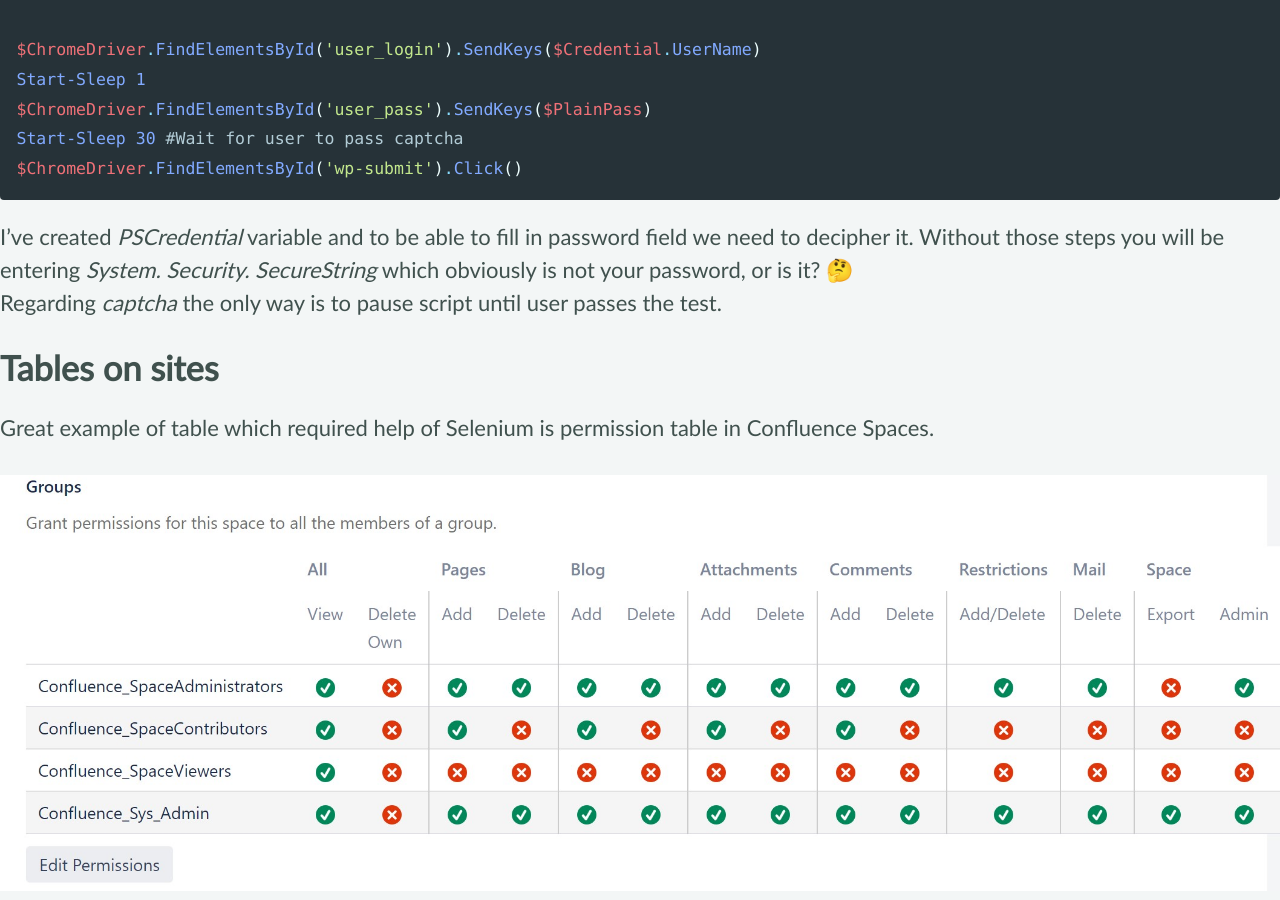
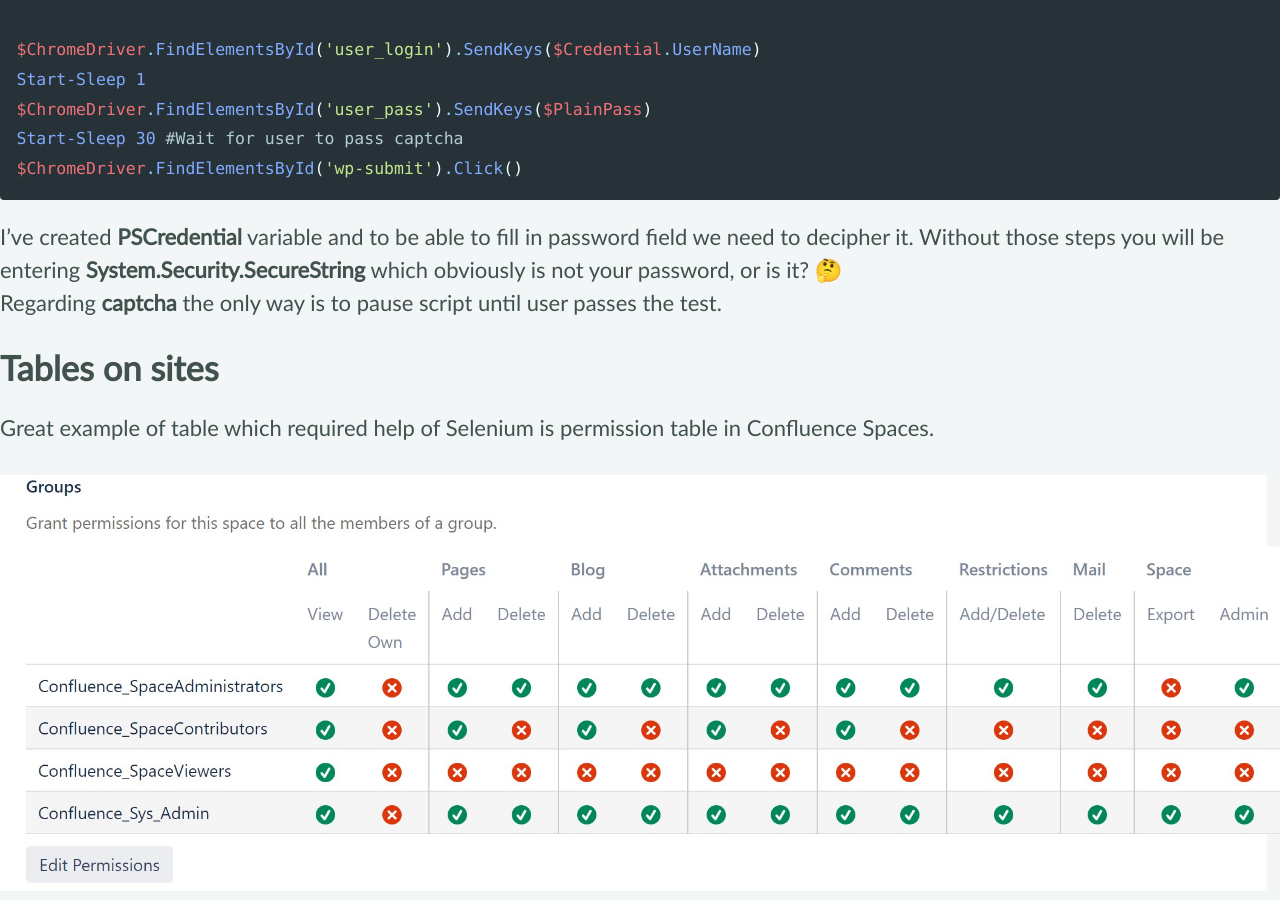
Before and after one commit to UniverseCitiz3n/UniverseCitiz3n.github.io, a Jekyll site: the page built from _posts/2019-10-09-Selenium-Powershell-Usecases.md, in a window 1280 px wide and 900 px high, scrolled down 1861 px. Built offline with Jekyll 4.4.1, drawn with Linux system fonts in a browser that asks for light colours; cached includes are drawn as plain includes; nearby versions of some CDN libraries; our own code applies the rules of GitHub Pages for plain Markdown files; comment, search, counter and statistics services are not loaded.

Commit message:
bold all

````diff
--- a/_posts/2019-10-09-Selenium-Powershell-Usecases.md
+++ b/_posts/2019-10-09-Selenium-Powershell-Usecases.md
@@ -42,15 +42,15 @@
 $ChromeDriver.FindElementsById('wp-submit').Click()
 ```
 
-I've created *PSCredential* variable and to be able to fill in password field we need to decipher it. Without those steps you will be entering *System. Security. SecureString* which obviously is not your password, or is it? 🤔<br>
-Regarding *captcha* the only way is to pause script until user passes the test.
+I've created **PSCredential** variable and to be able to fill in password field we need to decipher it. Without those steps you will be entering **System.Security.SecureString** which obviously is not your password, or is it? 🤔<br>
+Regarding **captcha** the only way is to pause script until user passes the test.
 # Tables on sites
 
 Great example of table which required help of Selenium is permission table in Confluence Spaces.<br>
 
 ![Space]({{ site.url }}{{ site.baseurl }}/assets/images/posts/2019-10-09-2.jpg)
 
-I were not able to change them using module *ConfluencePS* but thanks to that code it became piece of cake! In this example I'm adding new group to permissions list and ticking checkboxes to resemble Admin permissions
+I were not able to change them using module **ConfluencePS** but thanks to that code it became piece of cake! In this example I'm adding new group to permissions list and ticking checkboxes to resemble Admin permissions
 
 ``` powershell
 #Adding new group to permissions list
@@ -68,11 +68,11 @@
 $ChromeDriver.FindElementByXPath('//*[@id="space-tools-body"]/form/div/div[9]/input[1]').Click()
 ```
 
-You can see that in a loop I'm only clicking boxes where cell number is equal $i. I've checked that first box which interests me has number 4 and I need to check every box until 13 and then box 15. At the end don't forget to *Save all* changes 😉
+You can see that in a loop I'm only clicking boxes where cell number is equal $i. I've checked that first box which interests me has number 4 and I need to check every box until 13 and then box 15. At the end don't forget to **Save all** changes 😉
 # Files
 
 During my automation journey the need to download and upload files was bound to come sooner or later.<br>
-Downloading is easy and there is nothing new, just find *Download* button and click on it!<br>
+Downloading is easy and there is nothing new, just find **Download** button and click on it!<br>
 Uploading a file took me a some time to figure out but it turned out easy too!
 
 ``` powershell
@@ -82,7 +82,7 @@
 $ChromeDriver.FindElementById('convert-button').Click()
 ```
 
-Trick to that was just to send file path to *upload* element on website.
+Trick to that was just to send file path to **upload** element on website.
 # Summary
 
 I hope that those few use cases will help you in feeling Selenium vibe and you will be able to apply them in your automation tasks!<br>
````
